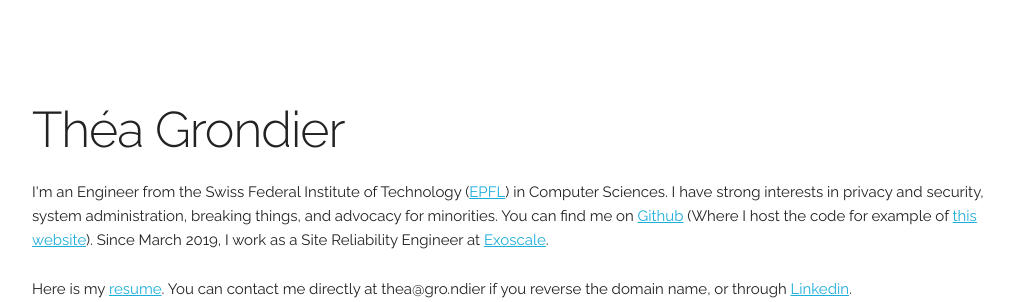
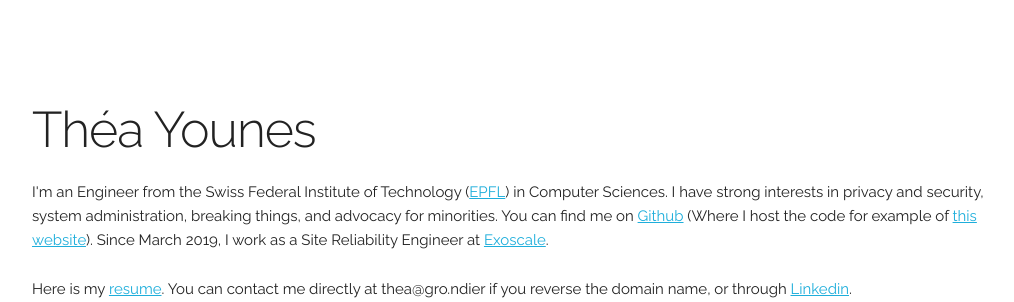
Before and after one commit to tgrondier/homepage, a Flask app: page / in a window 1280 px wide. Shown: the part 140-442 px from the top of the page, without its empty margins (128-1142 px from the left). Run offline with Flask 3, Linux system fonts and the light colour scheme.

Commit message:
Update last name

```diff
--- a/app/templates/basic-layout.html
+++ b/app/templates/basic-layout.html
@@ -6,7 +6,7 @@
   –––––––––––––––––––––––––––––––––––––––––––––––––– -->
   <meta charset="utf-8">
   <title>情報処理</title>
-  <meta name="author" content="Théa Grondier">
+  <meta name="author" content="Théa Younes">
 
   <!-- Mobile Specific Metas
   –––––––––––––––––––––––––––––––––––––––––––––––––– -->
--- a/app/templates/index.html
+++ b/app/templates/index.html
@@ -4,7 +4,7 @@
 <div class="container">
     <div class="row">
         <div class="one-full column" style="margin-top: 25%">
-            <h1>Théa Grondier</h1>
+            <h1>Théa Younes</h1>
             <p>
                 I'm an Engineer from the Swiss Federal Institute of Technology (<a href="https://www.epfl.ch/index.en.html">EPFL</a>) in Computer Sciences.
                 I have strong interests in privacy and security, system administration, breaking things, and advocacy for minorities. You can
```
